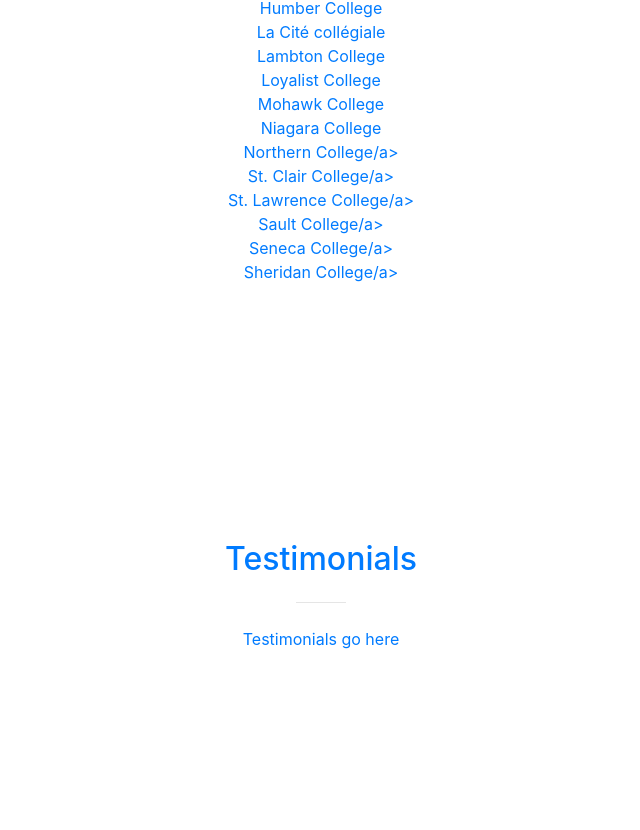
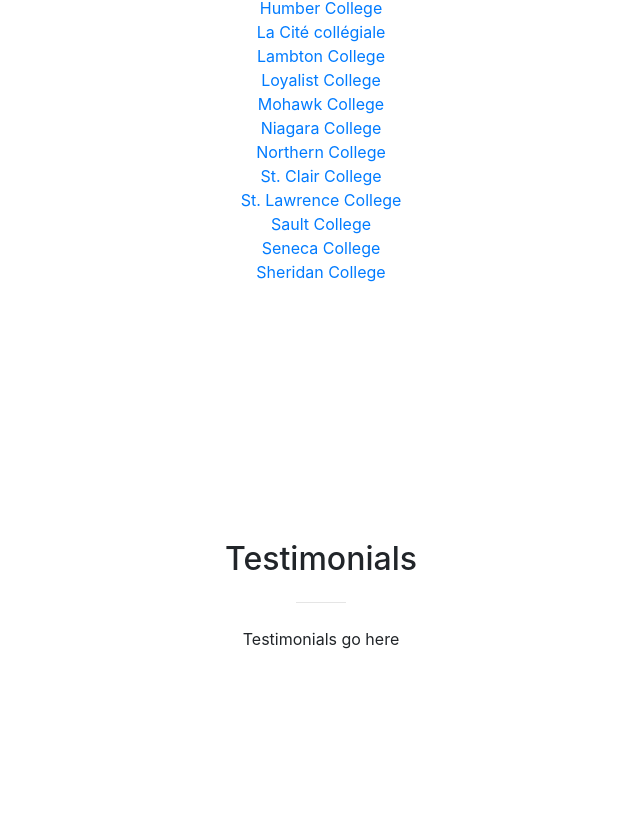
Before and after one commit to IuliD/Math-Be-Bright, a website with bundled scripts: page index.html in a window 1280 px wide. Shown: the part 7712-8542 px from the top of the page, without its empty margins (319-959 px from the left). Built offline with nearby package versions, Linux system fonts and the light colour scheme; a script that the page names is missing.

Commit message:
Update index.html

```diff
--- a/index.html
+++ b/index.html
@@ -358,17 +358,17 @@
               <br/>
               <a href="http://www.niagaracollege.ca/">Niagara College</a>
               <br/>
-              <a href="http://www.northernc.on.ca/">Northern College/a>
+              <a href="http://www.northernc.on.ca/">Northern College</a>
               <br/>
-              <a href="http://www.stclaircollege.ca/">St. Clair College/a>
+              <a href="http://www.stclaircollege.ca/">St. Clair College</a>
               <br/>
-              <a href="http://www.stlawrencecollege.ca/">St. Lawrence College/a>
+              <a href="http://www.stlawrencecollege.ca/">St. Lawrence College</a>
               <br/>
-              <a href="http://www.saultcollege.ca/">Sault College/a>
+              <a href="http://www.saultcollege.ca/">Sault College</a>
               <br/>
-              <a href="http://www.senecacollege.ca/home.html">Seneca College/a>
+              <a href="http://www.senecacollege.ca/home.html">Seneca College</a>
               <br/>
-              <a href="https://www.sheridancollege.ca/">Sheridan College/a>
+              <a href="https://www.sheridancollege.ca/">Sheridan College</a>
 
 
             </div>
```
